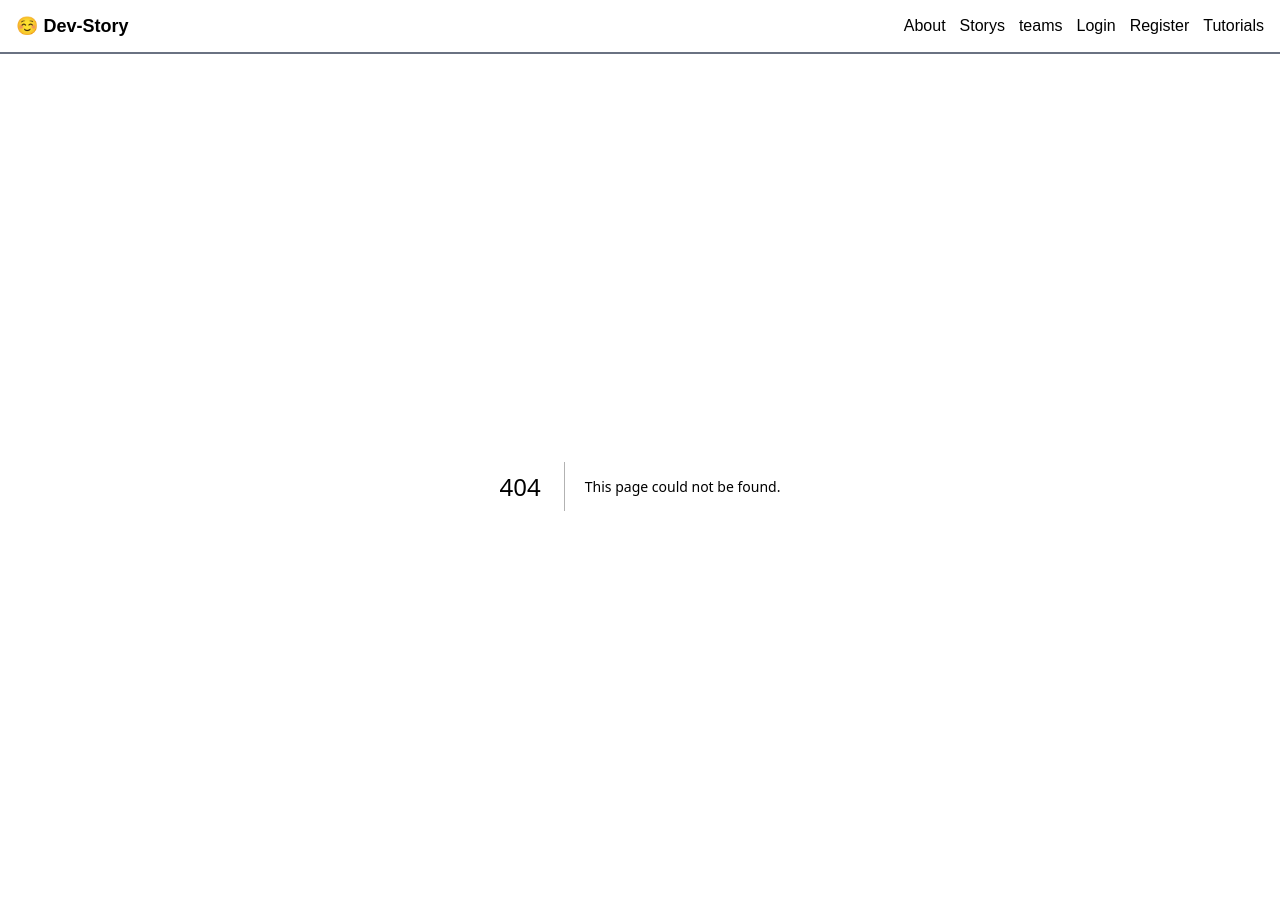
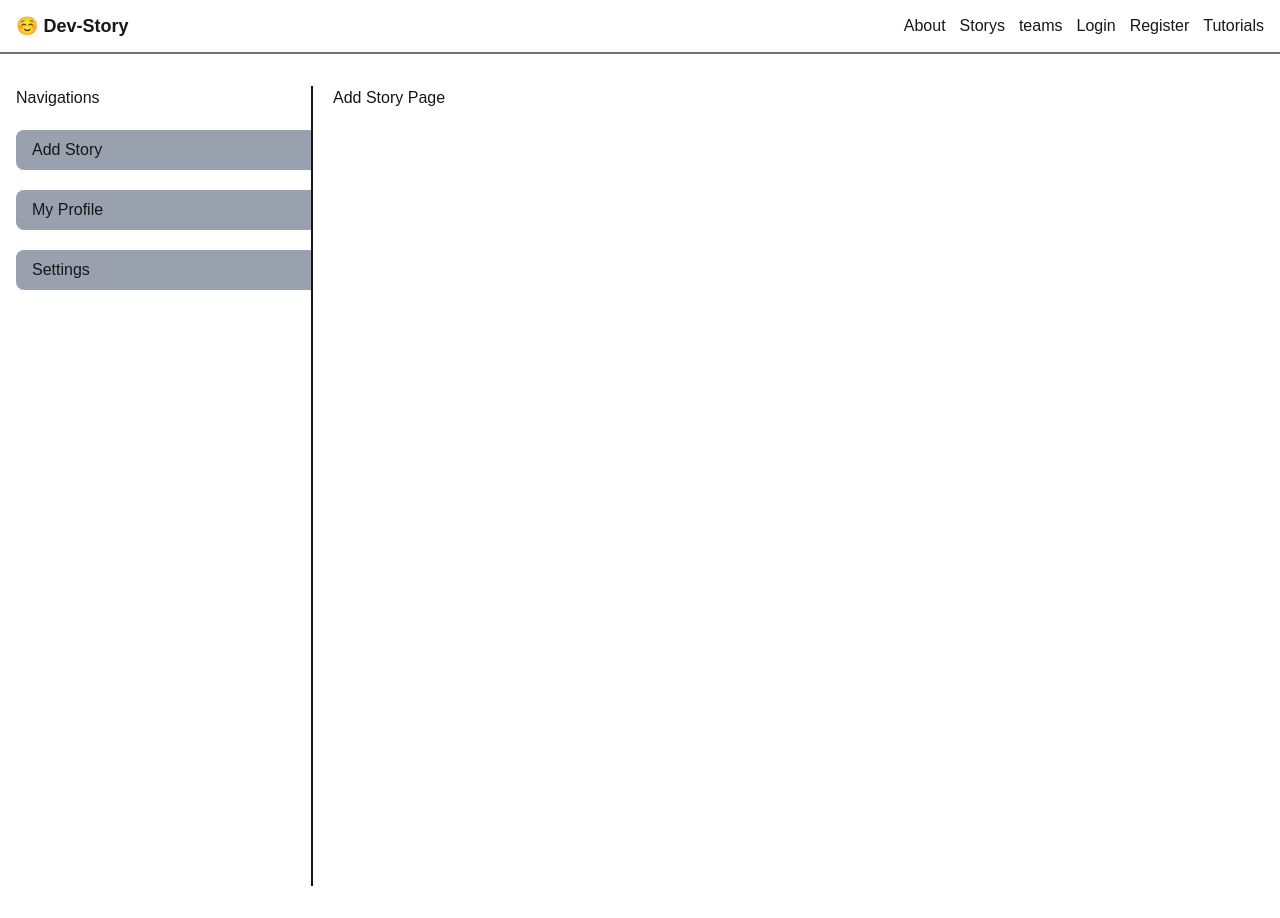
Before and after one commit to mjh-shikder/Dev-Story_Next.js, a Next.js app: page /dashboard/add-story in a window 1280 px wide. Before the commit this address had no page. Built offline with nearby package versions, Linux system fonts and the light colour scheme.

Commit message:
Dashboard Layout and multiple pages added

```diff
--- /dev/null
+++ b/src/app/dashboard/add-story/page.jsx
@@ -0,0 +1,11 @@
+import React from 'react';
+
+const AddStory = () => {
+    return (
+        <div>
+            Add Story Page
+        </div>
+    );
+};
+
+export default AddStory;
--- /dev/null
+++ b/src/app/dashboard/layout.jsx
@@ -0,0 +1,22 @@
+import Link from "next/link";
+import React from "react";
+
+const DashboardLayout = ({ children }) => {
+  return (
+    <div className=" grid grid-cols-12 gap-5 min-h-screen ">
+          <div className="col-span-3 border-r-2 flex flex-col gap-5">
+              <h2>Navigations</h2>
+             <Link className="py-2 px-4 rounded-l-lg bg-gray-400  " href={'/dashboard/add-story'}>Add Story</Link>
+             <Link className="py-2 px-4 rounded-l-lg bg-gray-400  " href={'/dashboard/profile'}>My Profile</Link>
+             <Link className="py-2 px-4 rounded-l-lg bg-gray-400  " href={'/dashboard/settings'}>Settings</Link>
+
+          </div>
+          <div className="col-span-9">
+
+          {children}
+          </div>
+    </div>
+  );
+};
+
+export default DashboardLayout;
--- a/src/app/dashboard/page.jsx
+++ b/src/app/dashboard/page.jsx
@@ -3,7 +3,7 @@ import React from 'react';
 const dashboard = () => {
     return (
         <div>
-            Welcome to dashboard
+            Welcome to dashboard (page.jsx)
         </div>
     );
 };
--- /dev/null
+++ b/src/app/dashboard/profile/page.jsx
@@ -0,0 +1,11 @@
+import React from 'react';
+
+const profile = () => {
+    return (
+        <div>
+            Profiel Page
+        </div>
+    );
+};
+
+export default profile;
--- /dev/null
+++ b/src/app/dashboard/settings/page.jsx
@@ -0,0 +1,11 @@
+import React from 'react';
+
+const Settings = () => {
+    return (
+        <div>
+            Settigns Page
+        </div>
+    );
+};
+
+export default Settings;
```
